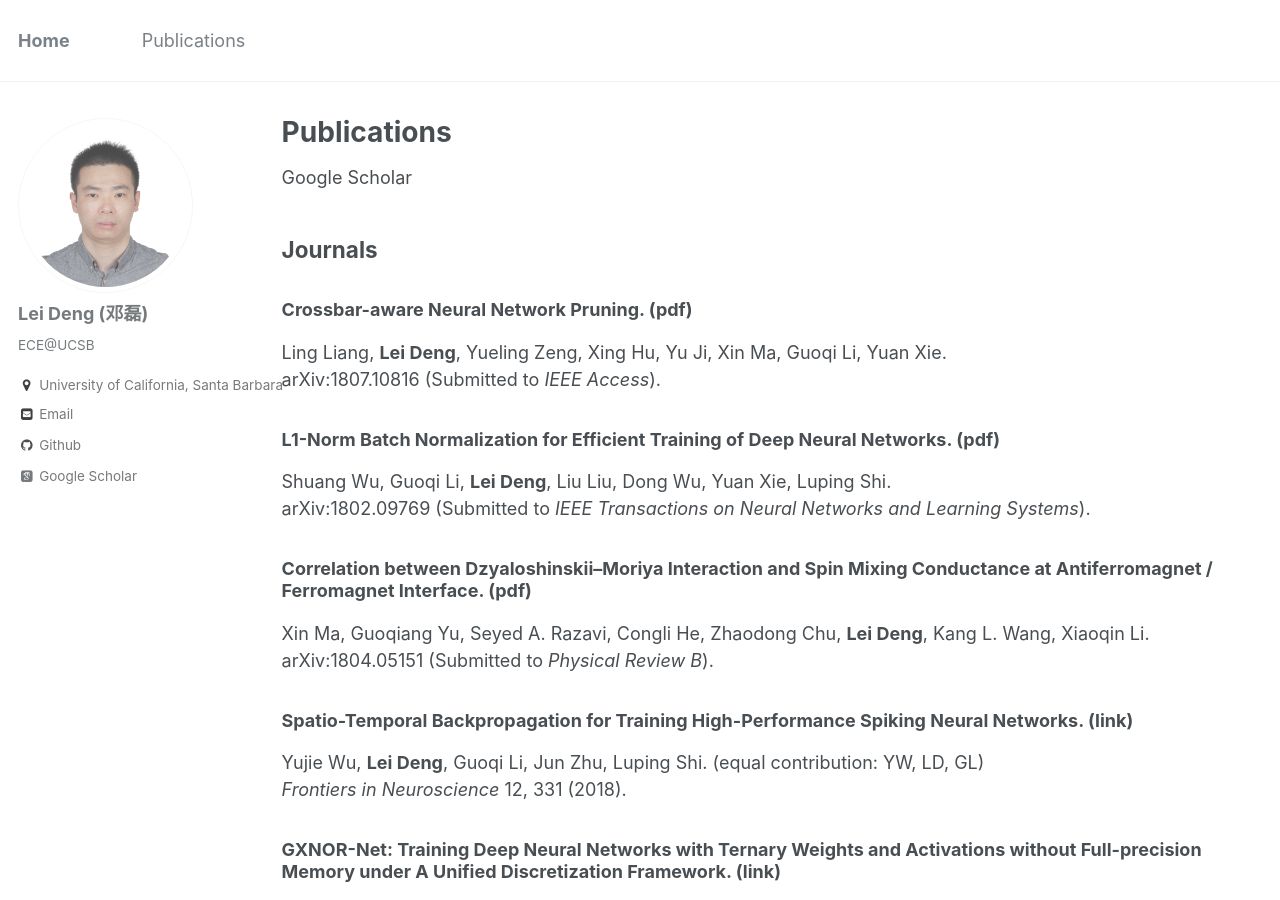
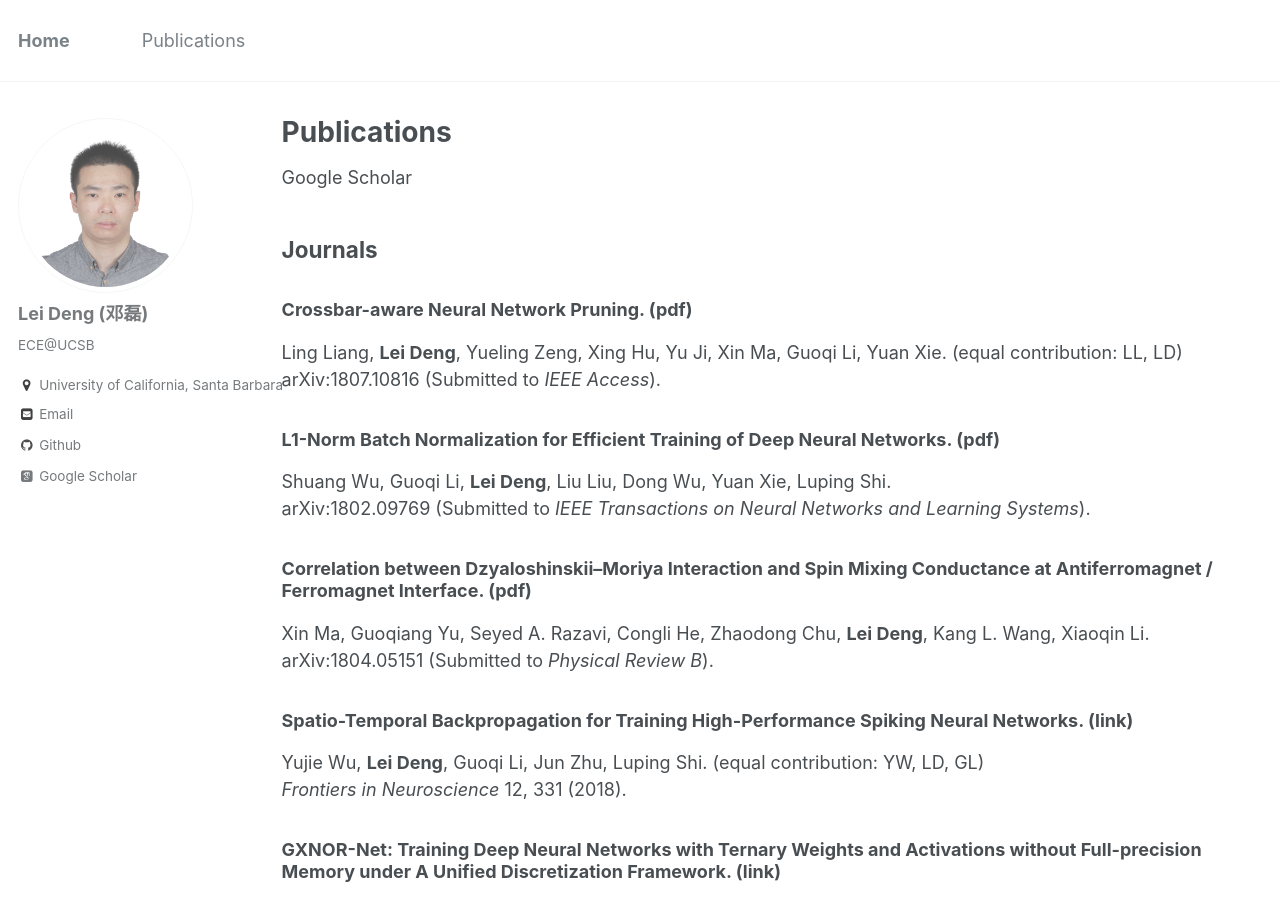
Before and after one commit to dllfei/dllfei.github.io, a Jekyll site: the page built from _pages/publications.md, in a window 1280 px wide and 900 px high. Built offline with Jekyll 4.4.1, drawn with Linux system fonts in a browser that asks for light colours; some web fonts are replaced.

Commit message:
Update publications.md

```diff
--- a/_pages/publications.md
+++ b/_pages/publications.md
@@ -9,7 +9,7 @@ author_profile: true
 ## Journals
 
 ### Crossbar-aware Neural Network Pruning. ([pdf](https://arxiv.org/pdf/1807.10816.pdf)) <br />
-Ling Liang, **Lei Deng**, Yueling Zeng, Xing Hu, Yu Ji, Xin Ma, Guoqi Li, Yuan Xie. <br />
+Ling Liang, **Lei Deng**, Yueling Zeng, Xing Hu, Yu Ji, Xin Ma, Guoqi Li, Yuan Xie. (equal contribution: LL, LD) <br />
 arXiv:1807.10816 (Submitted to *IEEE Access*).
 
 ### L1-Norm Batch Normalization for Efficient Training of Deep Neural Networks. ([pdf](https://arxiv.org/pdf/1802.09769.pdf)) <br />
```
